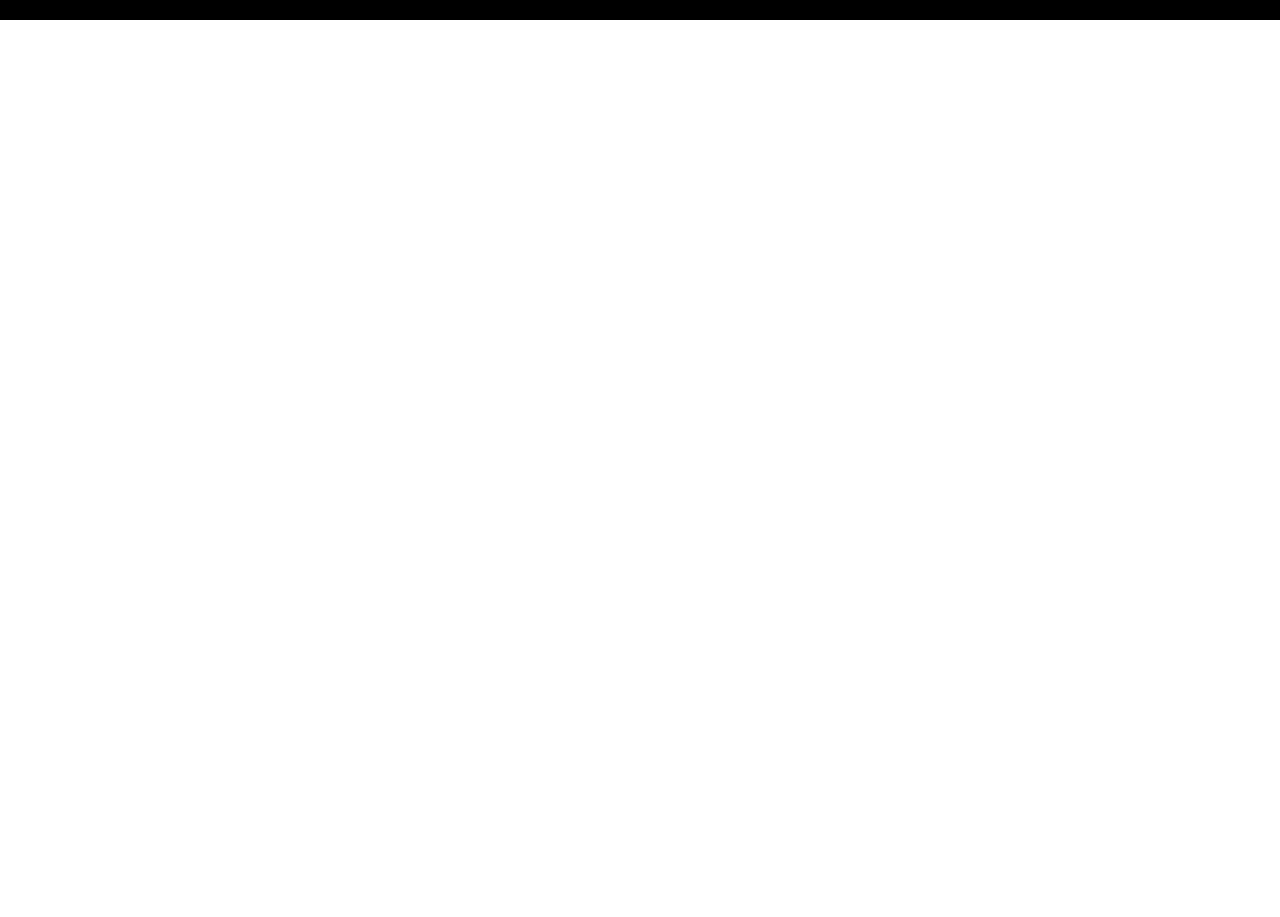
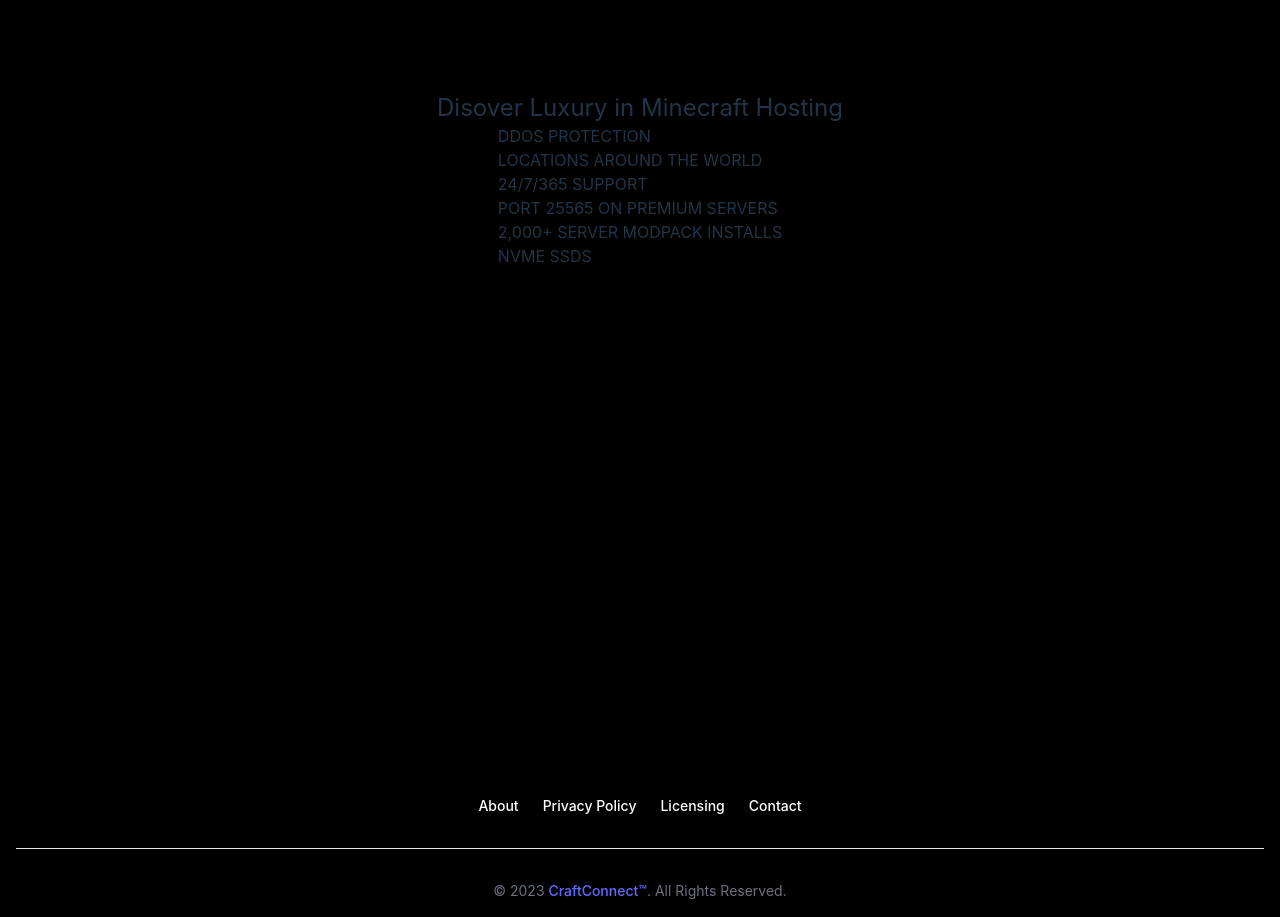
Before and after one commit to skokann/minecraft-hosting, a React (Vite) app: page / in a window 1280 px wide. Shown: the part 1720-2637 px from the top of the page. Before the commit the page ends 1740 px from the top, so only its background shows below. Built offline with nearby package versions, Linux system fonts and the light colour scheme.

Commit message:
added sections

```diff
--- a/src/App.tsx
+++ b/src/App.tsx
@@ -1,14 +1,18 @@
 import "./App.css";
 import Hero from "./components/Hero";
 import Bar from "./components/Bar";
-import Whyus from "./components/Whyus";
+import Modpacks from "./components/Modpacks";
+import Footer from "./components/Footer";
+import Discover from "./components/Discover";
 
 function App() {
   return (
     <>
       <Hero />
       <Bar />
-      <Whyus />
+      <Modpacks />
+      <Discover />
+      <Footer />
     </>
   );
 }
--- a/src/components/Bar.tsx
+++ b/src/components/Bar.tsx
@@ -1,6 +1,6 @@
 function Bar() {
   return (
-    <div className="w-full h-[140px] text-xs text-black bg-uran flex text-center flex-row items-center  justify-items-center">
+    <div className="w-full h-[100px]  text-xs text-black bg-uran flex text-center flex-row items-center  justify-items-center">
       <div className="mx-10 font-stapelEB">
         <p>02:15:25</p>
         <p>DAYS HOURS MINUTES</p>
--- /dev/null
+++ b/src/components/Discover.tsx
@@ -0,0 +1,29 @@
+function Discover() {
+  return (
+    <div className="w-full h-screen bg-black items-center flex flex-col pt-28">
+      <h1 className="text-2xl mx-20">Disover Luxury in Minecraft Hosting</h1>
+      <div>
+        <div>
+          <p>DDOS PROTECTION</p>
+        </div>
+        <div>
+          <p>LOCATIONS AROUND THE WORLD</p>
+        </div>
+        <div>
+          <p>24/7/365 SUPPORT</p>
+        </div>
+        <div>
+          <p>PORT 25565 ON PREMIUM SERVERS</p>
+        </div>
+        <div>
+          <p>2,000+ SERVER MODPACK INSTALLS</p>
+        </div>
+        <div>
+          <p>NVME SSDS</p>
+        </div>
+      </div>
+    </div>
+  );
+}
+
+export default Discover;
--- /dev/null
+++ b/src/components/Footer.tsx
@@ -0,0 +1,57 @@
+function Footer() {
+  return (
+    <div className="bg-black text-center ">
+      <footer className=" shadow bg-black ">
+        <div className="w-full max-w-screen-xl mx-auto p-4  ">
+          <div className="sm:flex sm:items-center sm:justify-center ">
+            <a
+              href="https://flowbite.com/"
+              className="flex items-center mb-4 sm:mb-0"
+            ></a>
+            <ul className="flex justify-center flex-wrap items-center mb-6 text-sm font-medium text-white sm:mb-0 dark:text-white">
+              <li>
+                <a
+                  href="#"
+                  className="mr-4 text-white hover:underline md:mr-6 "
+                >
+                  About
+                </a>
+              </li>
+              <li>
+                <a
+                  href="#"
+                  className="mr-4 text-white  hover:underline md:mr-6"
+                >
+                  Privacy Policy
+                </a>
+              </li>
+              <li>
+                <a
+                  href="#"
+                  className="mr-4 text-white hover:underline md:mr-6 "
+                >
+                  Licensing
+                </a>
+              </li>
+              <li>
+                <a href="#" className="text-white hover:underline">
+                  Contact
+                </a>
+              </li>
+            </ul>
+          </div>
+          <hr className="my-6 border-gray-200 sm:mx-auto dark:border-gray-700 lg:my-8" />
+          <span className="block text-sm text-center text-gray-500 sm:text-center dark:text-gray-400">
+            © 2023{" "}
+            <a href="https://flowbite.com/" className="hover:underline">
+              CraftConnect™
+            </a>
+            . All Rights Reserved.
+          </span>
+        </div>
+      </footer>
+    </div>
+  );
+}
+
+export default Footer;
--- a/src/components/Hero.tsx
+++ b/src/components/Hero.tsx
@@ -1,7 +1,7 @@
 import "../App.css";
 function Hero() {
   return (
-    <div className="w-screen h-screen bg1">
+    <div className="w-screen h-screen bg1 ">
       <div className="w-full h-full bg-gradient-to-t from-black via-black/80 to-transparent flex flex-col items-center justify-center pt-36 ">
         <h1 className="text-center text-white uppercase text-4xl xl:text-8xl font-stapel">
           CRAFTCONNECT
--- /dev/null
+++ b/src/components/ModpackBlock.tsx
@@ -0,0 +1,3 @@
+function ModpackBlock({ image, name }) {
+  return <img src="public\img\bg1.png" alt="bcg" width={100} height={100} />;
+}
--- /dev/null
+++ b/src/components/Modpacks.tsx
@@ -0,0 +1,10 @@
+function Modpacks() {
+  return (
+    <div className="w-full h-screen bg-black flex flex-col pt-28 items-center ">
+      <h1>Modpacks</h1>
+      <div className="grid grid-cols-3 gap-4"></div>
+    </div>
+  );
+}
+
+export default Modpacks;
--- a/src/components/Whyus.tsx
+++ /dev/null
@@ -1,5 +0,0 @@
-function Whyus() {
-  return <div className="w-full h-screen bg-black"></div>;
-}
-
-export default Whyus;
```
Also changed, not shown: public/img/modpacks/bcg.svg (added).
